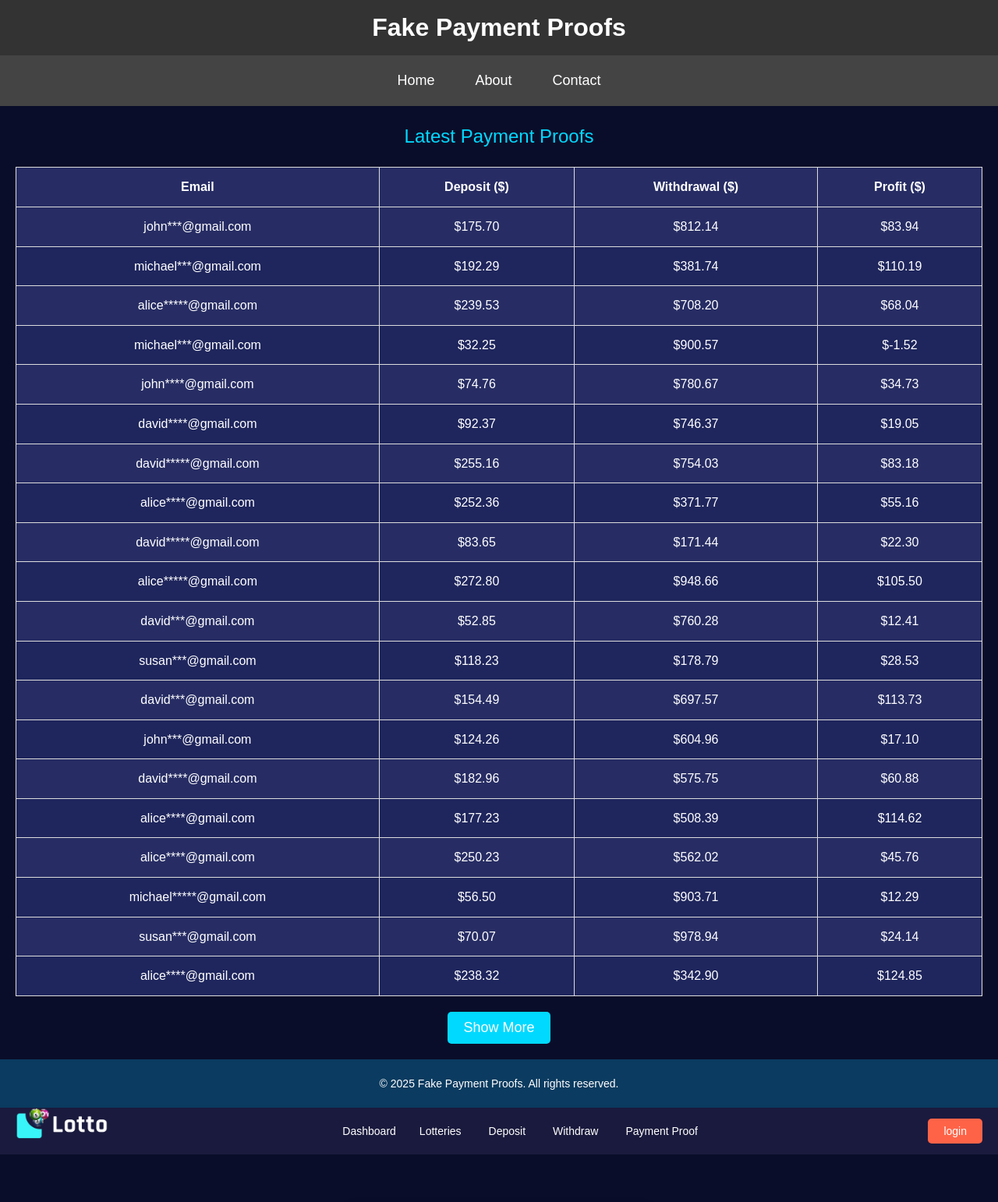
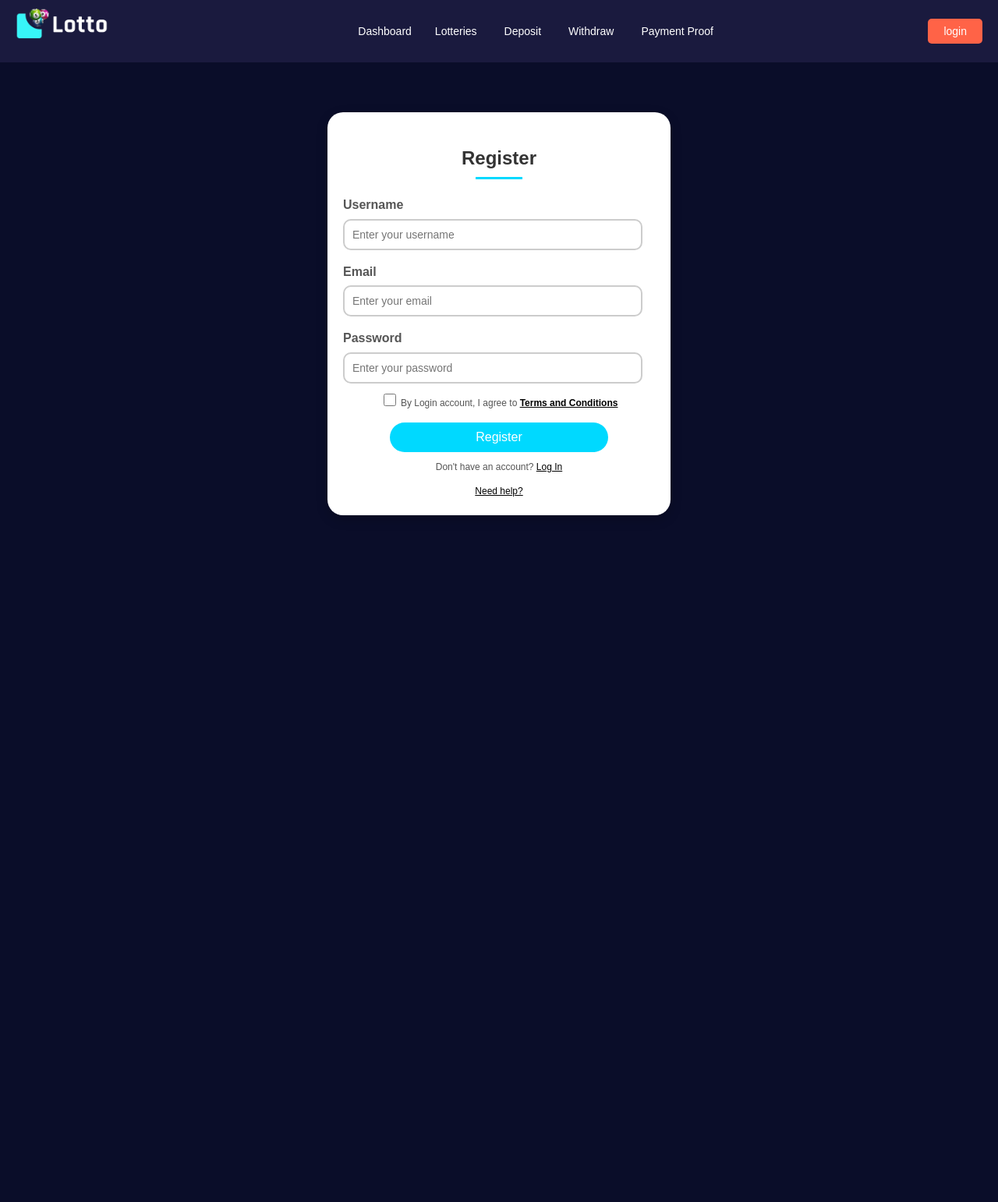
Before and after one commit to MuhammaMubeen/website-lottery, a plain HTML site: page register.html in a window 1280 px wide. Shown: the top 1542 px of the page at 78% size. After the commit the page ends 800 px from the top, so only its background shows below. Drawn offline with Linux system fonts and the light colour scheme.

Commit message:
Update register.html

```diff
--- a/register.html
+++ b/register.html
@@ -7,254 +7,7 @@
     <link rel="stylesheet" href="login.css">
 </head>
 <body>
-    <!DOCTYPE html>
-<html lang="en">
-<head>
-  <meta charset="UTF-8">
-  <meta name="viewport" content="width=device-width, initial-scale=1.0">
-  <title>Fake Payment Proofs</title>
-  <style>
-    * {
-      margin: 0;
-      padding: 0;
-      box-sizing: border-box;
-    }
-    body {
-      background-color: #0a0d29;
-      color: white;
-      font-family: Arial, sans-serif;
-    }
 
-    header {
-      background-color: #333;
-      color: white;
-      padding: 10px 0;
-      text-align: center;
-    }
-
-    .top-nav {
-      display: flex;
-      justify-content: center;
-      gap: 20px;
-      background-color: #444;
-      padding: 10px 0;
-    }
-
-    .top-nav a {
-      color: white;
-      text-decoration: none;
-      padding: 8px 16px;
-      font-size: 18px;
-    }
-
-    .top-nav a:hover {
-      background-color: #555;
-      border-radius: 4px;
-    }
-
-    .container {
-      margin: 20px;
-      text-align: center;
-    }
-
-    .heading {
-      font-size: 24px;
-      margin-bottom: 20px;
-      color: #00d9ff;
-    }
-
-    table {
-      width: 100%;
-      border-collapse: collapse;
-      margin-bottom: 20px;
-    }
-
-    table, th, td {
-      border: 1px solid #ddd;
-    }
-
-    th, td {
-      padding: 12px;
-      text-align: center;
-      font-size: 16px;
-    }
-
-    th {
-      background-color: #272d64;
-    }
-
-    tr:nth-child(even) {
-      background-color: #1f265d;
-    }
-
-    tr:nth-child(odd) {
-      background-color: #272d64;
-    }
-
-    .show-more {
-      padding: 10px 20px;
-      background-color: #00d9ff;
-      color: white;
-      cursor: pointer;
-      border: none;
-      font-size: 18px;
-      border-radius: 5px;
-    }
-
-    .show-more:hover {
-      background-color: #00b0e4;
-    }
-
-    footer {
-      text-align: center;
-      padding: 20px;
-      background-color: #0b3b60;
-      color: white;
-      font-size: 14px;
-    }
-
-    /* Preloader Styles */
-    #preloader {
-      position: fixed;
-      top: 0;
-      left: 0;
-      width: 100%;
-      height: 100%;
-      background-color: #1a1e40;
-      display: flex;
-      justify-content: center;
-      align-items: center;
-      z-index: 9999;
-    }
-
-    #preloader img {
-      width: 100px;
-      height: 100px;
-    }
-
-    .testimonial-section {
-      display: flex;
-      justify-content: center;
-      align-items: center;
-      flex-wrap: wrap;
-      gap: 20px;
-      padding: 50px 20px;
-      background-color: #0a0d29;
-      box-shadow: 0 4px 6px rgba(0, 0, 0, 0.1);
-    }
-
-    .testimonial {
-      background-color: #272d64;
-      border-radius: 8px;
-      padding: 20px;
-      max-width: 400px;
-      box-shadow: 0 2px 4px rgba(0, 0, 0, 0.1);
-    }
-
-    .testimonial p {
-      font-style: italic;
-      margin: 0;
-    }
-
-    .testimonial span {
-      display: block;
-      margin-top: 10px;
-      font-weight: bold;
-      text-align: right;
-    }
-
-    @media (max-width: 500px) {
-      .testimonial-section {
-        flex-direction: column;
-        gap: 10px;
-      }
-
-      .testimonial {
-        width: 100%;
-        margin: 0 auto;
-        padding: 15px;
-      }
-    }
-  </style>
-</head>
-<body>
-
-<header>
-  <h1>Fake Payment Proofs</h1>
-</header>
-
-<div class="top-nav">
-  <a href="#">Home</a>
-  <a href="#">About</a>
-  <a href="#">Contact</a>
-</div>
-
-<div class="container">
-  <div class="heading">Latest Payment Proofs</div>
-  <table id="payment-table">
-    <thead>
-      <tr>
-        <th>Email</th>
-        <th>Deposit ($)</th>
-        <th>Withdrawal ($)</th>
-        <th>Profit ($)</th>
-      </tr>
-    </thead>
-    <tbody id="payment-tbody">
-      <!-- Rows will be added dynamically here -->
-    </tbody>
-  </table>
-
-  <button class="show-more" onclick="loadMore()">Show More</button>
-</div>
-
-<footer>
-  &copy; 2025 Fake Payment Proofs. All rights reserved.
-</footer>
-
-<script>
-  const generateRandomData = () => {
-    const names = ["david", "alice", "john", "michael", "susan"];
-    const randomName = names[Math.floor(Math.random() * names.length)];
-    const randomStars = Math.floor(Math.random() * (5 - 3 + 1)) + 3; // Generates between 3 to 5 stars
-    const randomEmail = `${randomName}${'*'.repeat(randomStars)}@gmail.com`;
-    const randomDeposit = (Math.random() * (300 - 30) + 30).toFixed(2);
-    const randomWithdrawal = (Math.random() * (1000 - 100) + 100).toFixed(2);
-    const randomProfit = (Math.random() * (randomDeposit - 50) + 10).toFixed(2);
-
-    return {
-      email: randomEmail,
-      deposit: randomDeposit,
-      withdrawal: randomWithdrawal,
-      profit: randomProfit
-    };
-  };
-
-  const addRows = (numRows) => {
-    const tbody = document.getElementById('payment-tbody');
-    for (let i = 0; i < numRows; i++) {
-      const row = document.createElement('tr');
-      const data = generateRandomData();
-
-      row.innerHTML = `
-        <td>${data.email}</td>
-        <td>$${data.deposit}</td>
-        <td>$${data.withdrawal}</td>
-        <td>$${data.profit}</td>
-      `;
-      tbody.appendChild(row);
-    }
-  };
-
-  addRows(20);
-
-  const loadMore = () => {
-    addRows(20);
-  };
-</script>
-
-</body>
-</html>
 
     <div class="nav">
         <div class="navbar1">
```
